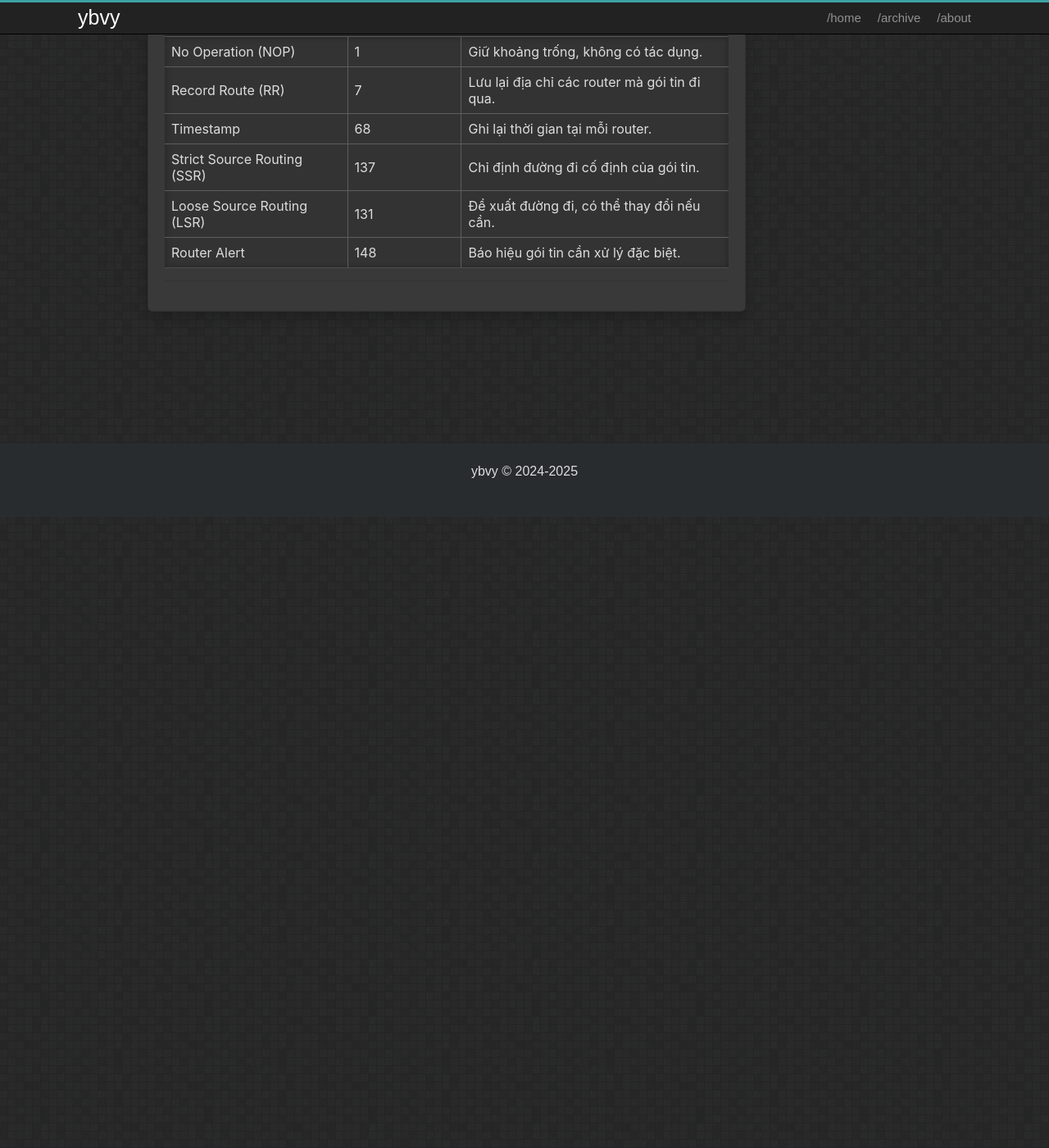
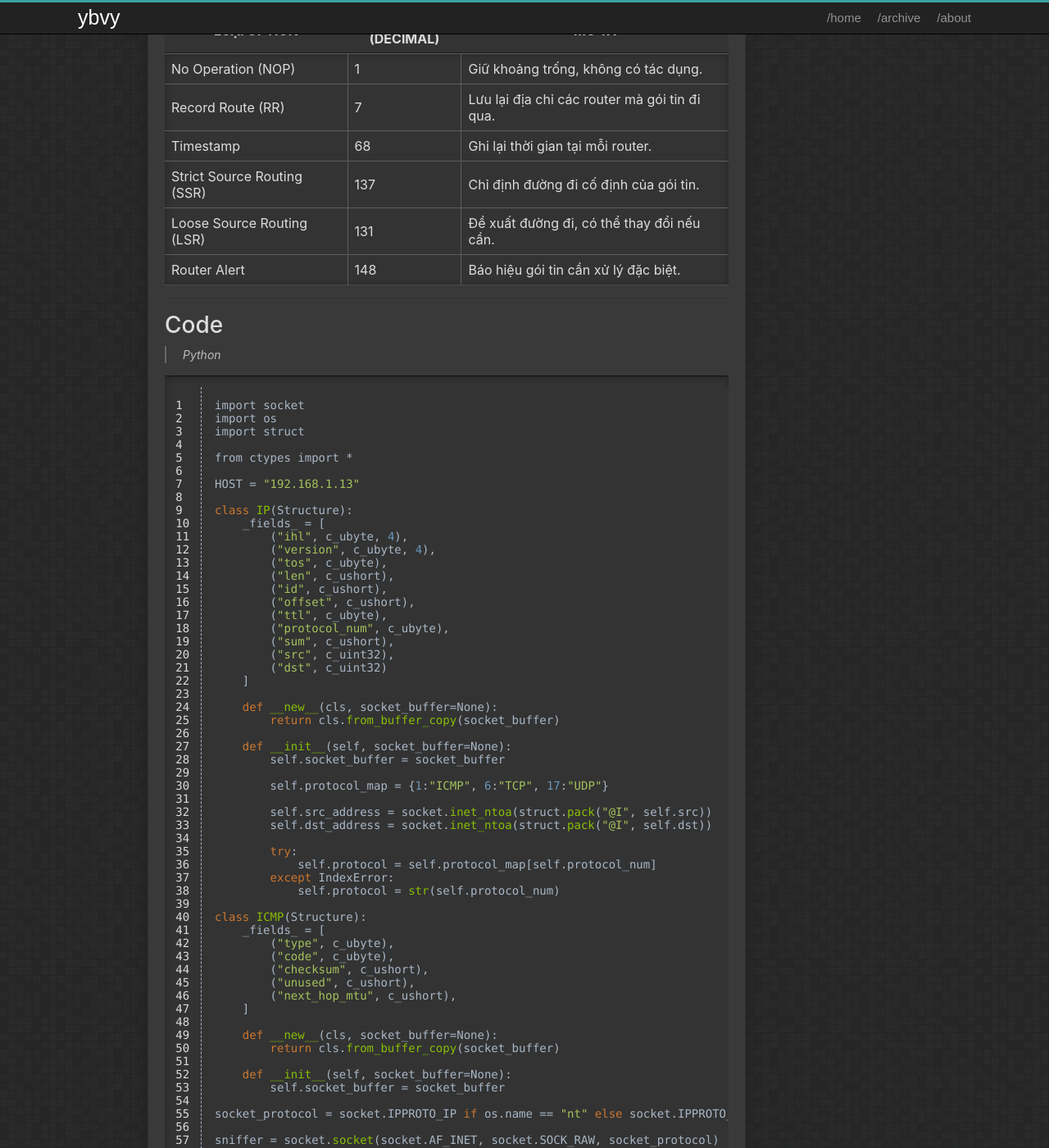
Before and after one commit to ybvy/ybvy.github.io, a Jekyll site: the page built from _posts/2025-03-18-ip-header-explain.md, in a window 1280 px wide and 1400 px high, scrolled down 6301 px. Shown: the whole window at 82% size. Built offline with Jekyll 4.4.1, drawn with Linux system fonts in a browser that asks for light colours; comment, search, counter and statistics services are not loaded; before the commit the page ends 6931 px from its top, so only the background shows below that; some of the changed text lies outside the part shown.

Commit message:
add code to ip header post

```diff
--- a/_posts/2025-03-18-ip-header-explain.md
+++ b/_posts/2025-03-18-ip-header-explain.md
@@ -241,6 +241,101 @@ Header Checksum là một trường 16-bit
 
 ---
 
+# Code
+>Python
+{% highlight python linenos %}
+import socket
+import os
+import struct
+
+from ctypes import *
+
+HOST = "192.168.1.13"
+
+class IP(Structure):
+    _fields_ = [
+        ("ihl", c_ubyte, 4),
+        ("version", c_ubyte, 4),
+        ("tos", c_ubyte),
+        ("len", c_ushort),
+        ("id", c_ushort),
+        ("offset", c_ushort),
+        ("ttl", c_ubyte),
+        ("protocol_num", c_ubyte),
+        ("sum", c_ushort),
+        ("src", c_uint32),
+        ("dst", c_uint32)
+    ]
+
+    def __new__(cls, socket_buffer=None):
+        return cls.from_buffer_copy(socket_buffer)
+
+    def __init__(self, socket_buffer=None):
+        self.socket_buffer = socket_buffer
+
+        self.protocol_map = {1:"ICMP", 6:"TCP", 17:"UDP"}
+
+        self.src_address = socket.inet_ntoa(struct.pack("@I", self.src))
+        self.dst_address = socket.inet_ntoa(struct.pack("@I", self.dst))
+
+        try:
+            self.protocol = self.protocol_map[self.protocol_num]
+        except IndexError:
+            self.protocol = str(self.protocol_num)
+
+class ICMP(Structure):
+    _fields_ = [
+        ("type", c_ubyte),
+        ("code", c_ubyte),
+        ("checksum", c_ushort),
+        ("unused", c_ushort),
+        ("next_hop_mtu", c_ushort),
+    ]
+
+    def __new__(cls, socket_buffer=None):
+        return cls.from_buffer_copy(socket_buffer)
+
+    def __init__(self, socket_buffer=None):
+        self.socket_buffer = socket_buffer
+
+socket_protocol = socket.IPPROTO_IP if os.name == "nt" else socket.IPPROTO_ICMP
+
+sniffer = socket.socket(socket.AF_INET, socket.SOCK_RAW, socket_protocol)
+
+sniffer.bind((HOST, 0))
+
+sniffer.setsockopt(socket.IPPROTO_IP, socket.IP_HDRINCL, 1)
+
+if os.name == "nt":
+    sniffer.ioctl(socket.SIO_RCVALL, socket.RCVALL_ON)
+
+try:
+    while True:
+        raw_buffer = sniffer.recvfrom(65535)[0]
+        ip_header = IP(raw_buffer[0:20])
+
+        print("Protocol: %s %s -> %s" % (
+            ip_header.protocol,
+            ip_header.src_address,
+            ip_header.dst_address
+            )
+        )
+
+        if ip_header.protocol == "ICMP":
+            offset = ip_header.ihl * 4
+            buf = raw_buffer[offset:offset+sizeof(ICMP)]
+
+            icmp_header = ICMP(buf)
+            print("ICMP -> Type: %d Code: %d" % (
+                icmp_header.type,
+                icmp_header.code
+                )
+            )
+
+except KeyboardInterrupt:
+    if os.name == "nt":
+        sniffer.ioctl(socket.SIO_RCVALL, socket.RCVALL_OFF)
+{% endhighlight %}
 <script src="https://giscus.app/client.js"
         data-repo="ybvy/ybvy.github.io"
         data-repo-id="R_kgDONiHcVw"
```
